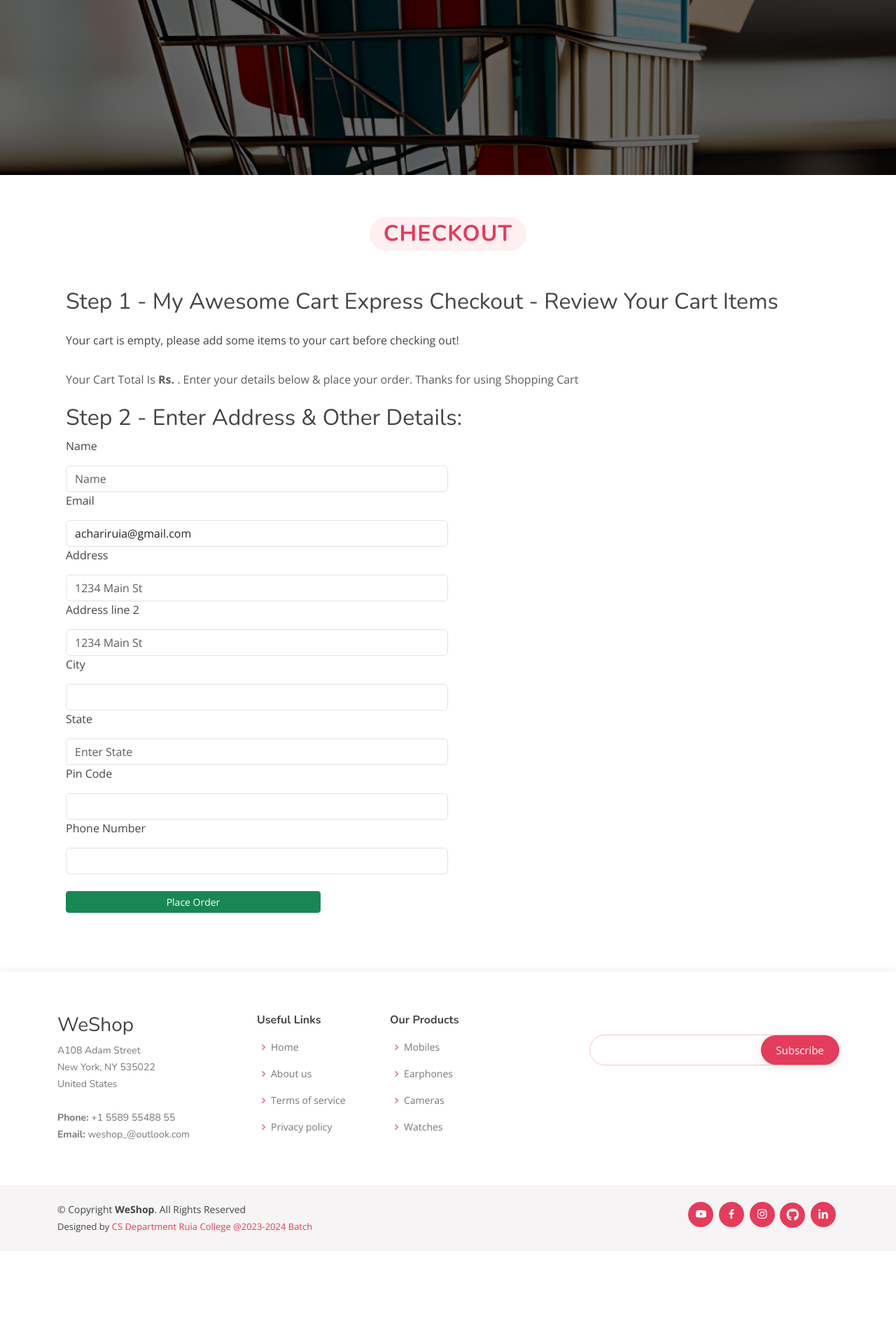
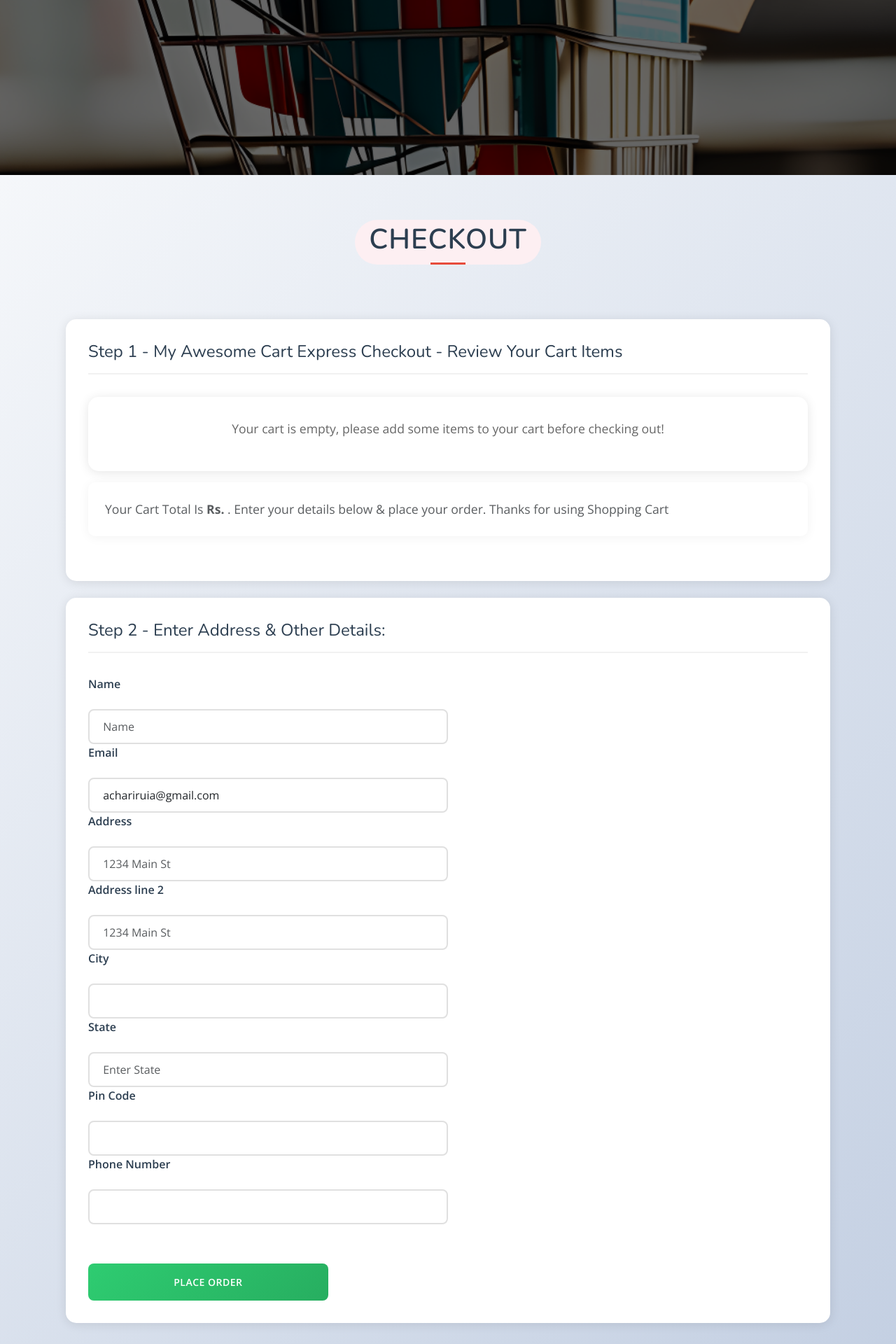
Before and after one commit to anirudhsuresh21/Django_E-Commerce, a Django app: page /checkout/ in a window 1280 px wide. Shown: the part 550-2470 px from the top of the page at 70% size. Before the commit the page ends 2311 px from the top, so only its background shows below. Run offline with Django 4.2, Linux system fonts and the light colour scheme; a user stored in the database is signed in; parts of the project's set-up code (start-up, migrations or seed data) failed here and were passed over; some libraries are stand-ins or nearby versions.

Commit message:
minimal changes

```diff
--- a/ecommerceapp/views.py
+++ b/ecommerceapp/views.py
@@ -1,43 +1,36 @@
-from django.shortcuts import render,redirect
-from ecommerceapp.models import Contact,Product,OrderUpdate,Orders
-from django.contrib import messages
+from django.http import JsonResponse
+from django.shortcuts import render,redirect, get_object_or_404
+from ecommerceapp.models import Contact,Product,OrderUpdate,Orders, Services, ServiceAppointments
 from math import ceil
 from ecommerceapp import keys
-from django.conf import settings
 MERCHANT_KEY=keys.MK
 import json
 from django.views.decorators.csrf import  csrf_exempt
 from PayTm import Checksum
 from django.contrib import messages
 from django.template.loader import render_to_string
-from django.utils.http import urlsafe_base64_decode,urlsafe_base64_encode
-from authshop.utils import TokenGenerator,generate_token
-from django.utils.encoding import force_bytes,force_str,DjangoUnicodeDecodeError
-from django.core.mail import EmailMessage
 from django.conf import settings
 from django.core.mail import send_mail
 from datetime import date
 import json
 import re
+from django.contrib.auth.decorators import login_required
 # from models import Orders
 #from PayTm import Checksum
 # Create your views here.
 
 def index(request):
     allProds = []
-    catprods = Product.objects.values('category','id')
-    print(catprods)
+    catprods = Product.objects.values('category', 'product_id')  # Changed from id to product_id
     cats = {item['category'] for item in catprods}
     for cat in cats:
-        prod= Product.objects.filter(category=cat)
-        n=len(prod)
+        prod = Product.objects.filter(category=cat)
+        n = len(prod)
         nSlides = n // 4 + ceil((n / 4) - (n // 4))
         allProds.append([prod, range(1, nSlides), nSlides])
 
-    params= {'allProds':allProds}
-
-    return render(request,"index.html",params)
-    #return render(request,"index.html")
+    params = {'allProds': allProds}
+    return render(request, "index.html", params)
 
 def contact(request):
     if request.method=="POST":
@@ -267,7 +260,9 @@
         messages.warning(request,"Login & Try Again")
         return redirect('/auth/login')
     currentuser=request.user.username
+    print(currentuser)
     items=Orders.objects.filter(email=currentuser)
+    print(items)
     myid=""
 
 
@@ -284,6 +279,7 @@
     #     print(j.update_desc)
 
     context ={"items":items}
+    print(context)
     # print(currentuser)
     return render(request,"profile.html",context)
 
@@ -293,3 +289,171 @@
 
 def privacy(request):
     return render(request,'privacy.html')
+
+def service_detail(request, service_id):
+    if request.method == 'POST':
+        if not request.user.is_authenticated:
+            messages.warning(request,"Login & Try Again")
+            return redirect('/auth/login')
+        try:
+            service_id=request.POST.get('service_id')
+            service = get_object_or_404(Services, service_id=service_id)
+
+            appointment = ServiceAppointments.objects.create(
+                user_id=request.user.id,
+                service=service,  # This is now properly handled
+                service_name=service.service_name,
+                appointment_date=request.POST.get('appointment_date'),
+                appointment_time=request.POST.get('appointment_time'),
+                customer_name=request.POST.get('customer_name'),
+                customer_email=request.POST.get('customer_email'),
+                customer_phone=request.POST.get('customer_phone'),
+                special_requests=request.POST.get('special_requests', '')
+            )
+
+            # Send email notification
+            subject = f'Appointment Confirmation - {service.service_name}'
+            message = render_to_string('email/appointment_confirmation.html', {
+                'appointment': appointment,
+                'service': service,
+            })
+
+            send_mail(
+                subject,
+                message,
+                settings.EMAIL_HOST_USER,
+                [appointment.customer_email],
+                html_message=message,
+            )
+
+            messages.success(request, 'Appointment booked successfully! Check your email for confirmation.')
+
+        except Exception as e:
+            messages.error(request, f'Error booking appointment: {str(e)}')
+
+        return redirect('service_detail', service_id=service_id)
+    service = get_object_or_404(Services, service_id=service_id)
+    services = Services.objects.all()
+    return render(request, 'service_detail.html', {'service': service, 'services': services})
+
+def book_appointment(request):
+    if not request.user.is_authenticated:
+        messages.warning(request,"Login & Try Again")
+        return redirect('/auth/login')
+    if request.method == 'POST':
+        try:
+            service_id=request.POST.get('service_id')
+            service = get_object_or_404(Services, service_id=service_id)
+
+            appointment = ServiceAppointments.objects.create(
+                user_id=request.user.id,
+                service=service,  # This is now properly handled
+                service_name=service.service_name,
+                appointment_date=request.POST.get('appointment_date'),
+                appointment_time=request.POST.get('appointment_time'),
+                customer_name=request.POST.get('customer_name'),
+                customer_email=request.POST.get('customer_email'),
+                customer_phone=request.POST.get('customer_phone'),
+                special_requests=request.POST.get('special_requests', '')
+            )
+
+            # Send email notification
+            subject = f'Appointment Confirmation - {service.service_name}'
+            message = render_to_string('email/appointment_confirmation.html', {
+                'appointment': appointment,
+                'service': service,
+            })
+
+            send_mail(
+                subject,
+                message,
+                settings.EMAIL_HOST_USER,
+                [appointment.customer_email],
+                html_message=message,
+            )
+
+            messages.success(request, 'Appointment booked successfully! Check your email for confirmation.')
+
+        except Exception as e:
+            messages.error(request, f'Error booking appointment: {str(e)}')
+
+        return redirect('service_detail', service_id=service_id)
+
+    return redirect('service_detail', service_id=service_id)
+
+def services_list(request):
+    """View to display all available services"""
+    services = Services.objects.all()
+    return render(request, 'services.html', {'services': services})
+
+def product_detail(request, product_id):
+    product = get_object_or_404(Product, product_id=product_id)  # Changed from id to product_id
+    return render(request, 'product_detail.html', {'product': product})
+
+
+def product_api(request, product_id):
+    try:
+        product = Product.objects.get(product_id=product_id)
+        sizes = []
+        if product.sizes_available:
+            if isinstance(product.sizes_available, str):
+                # If it's a string, split by comma and clean up
+                sizes = [size.strip() for size in product.sizes_available.split(',') if size.strip()]
+            elif isinstance(product.sizes_available, (list, tuple)):
+                # If it's already a list/tuple
+                sizes = list(product.sizes_available)
+            else:
+                # Default sizes if nothing else works
+                sizes = ['S', 'M', 'L']
+
+        data = {
+            'id': product.product_id,
+            'product_name': product.product_name,
+            'price': str(product.price),
+            'sale_price': str(product.sale_price) if product.sale_price else None,
+            'discount_percentage': product.discount_percentage,
+            'description': product.description,
+            'main_image': str(product.main_image),
+            'image_2': str(product.image_2) if product.image_2 else None,
+            'image_3': str(product.image_3) if product.image_3 else None,
+            'image_4': str(product.image_4) if product.image_4 else None,
+            'fabric': product.fabric,
+            'work_type': product.work_type,
+            'stock': product.stock,
+            'category': product.get_category_display(),
+            'style': product.style,
+            'occasion_type': product.occasion_type,
+            'sizes_available': sizes,
+            'custom_sizing_available': product.custom_sizing_available,
+            # 'delivery_time': product.delivery_time,
+            'alteration_available': product.alteration_available,
+        }
+        print("Sizes being sent:", sizes)  # Debug print
+        return JsonResponse(data)
+    except Product.DoesNotExist:
+        return JsonResponse({'error': 'Product not found'}, status=404)
+
+
+def mens(request):
+    return render(request, 'mens.html')
+
+def womens(request):
+    return render(request, 'women.html')
+
+def mens_collection(request):
+    products = Product.objects.filter(category='GROOM').order_by('-created_at')
+    context = {
+        'products': products,
+        'category_name': 'Groom Collection',
+        'category_description': 'Explore our exclusive collection for the perfect groom'
+    }
+    return render(request, 'collection.html', context)
+
+def womens_collection(request):
+    products = Product.objects.filter(category='BRIDE').order_by('-created_at')
+    context = {
+        'products': products,
+        'category_name': 'Bridal Collection',
+        'category_description': 'Discover your dream wedding attire'
+    }
+    return render(request, 'collection.html', context)
--- a/templates/checkout.html
+++ b/templates/checkout.html
@@ -47,7 +47,7 @@
                    <nav aria-label="breadcrumb">
          <ol class="breadcrumb mt-3">
            <li class="breadcrumb-item active" aria-current="page">Your Cart Total Is <b>Rs. <span id="totalprice"></span> <span id="amount"></span></b>. Enter your details below & place your order. Thanks for using Shopping Cart</li>
-           <li</li>
+           <li></li>
          </ol>
        </nav>
 
@@ -121,6 +121,187 @@
    <script src="https://cdnjs.cloudflare.com/ajax/libs/popper.js/1.14.6/umd/popper.min.js" integrity="sha384-wHAiFfRlMFy6i5SRaxvfOCifBUQy1xHdJ/yoi7FRNXMRBu5WHdZYu1hA6ZOblgut" crossorigin="anonymous"></script>
    <script src="https://stackpath.bootstrapcdn.com/bootstrap/4.2.1/js/bootstrap.min.js" integrity="sha384-B0UglyR+jN6CkvvICOB2joaf5I4l3gm9GU6Hc1og6Ls7i6U/mkkaduKaBhlAXv9k" crossorigin="anonymous"></script>
 
+<style>
+    .portfolio {
+        padding: 4rem 0;
+        background: linear-gradient(135deg, #f5f7fa 0%, #c3cfe2 100%);
+    }
+
+    .section-title {
+        text-align: center;
+        margin-bottom: 3rem;
+    }
+
+    .section-title h2 {
+        font-size: 2.5rem;
+        color: #2c3e50;
+        font-weight: 600;
+        position: relative;
+        padding-bottom: 1rem;
+    }
+
+    .section-title h2:after {
+        content: '';
+        position: absolute;
+        bottom: 0;
+        left: 50%;
+        transform: translateX(-50%);
+        width: 50px;
+        height: 3px;
+        background: #e74c3c;
+    }
+
+    .list-group {
+        box-shadow: 0 2px 15px rgba(0, 0, 0, 0.1);
+        border-radius: 15px;
+        overflow: hidden;
+    }
+
+    .list-group-item {
+        border: none;
+        padding: 1.2rem;
+        background: white;
+        transition: all 0.3s ease;
+    }
+
+    .list-group-item:hover {
+        background: #f8f9fa;
+        transform: translateX(5px);
+    }
+
+    .badge {
+        padding: 0.5rem 1rem;
+        border-radius: 20px;
+        font-size: 0.9rem;
+        background: #3498db;
+    }
+
+    .breadcrumb {
+        background: white;
+        padding: 1.5rem;
+        border-radius: 10px;
+        box-shadow: 0 2px 15px rgba(0, 0, 0, 0.05);
+        margin: 2rem 0;
+    }
+
+    .breadcrumb-item {
+        color: #666;
+        font-size: 1.1rem;
+    }
+
+    .form-control {
+        height: 50px;
+        border: 2px solid #e0e0e0;
+        border-radius: 8px;
+        padding: 0.75rem 1.2rem;
+        transition: all 0.3s ease;
+    }
+
+    .form-control:focus {
+        border-color: #3498db;
+        box-shadow: 0 0 0 3px rgba(52, 152, 219, 0.1);
+    }
+
+    .form-group label {
+        color: #2c3e50;
+        font-weight: 600;
+        margin-bottom: 0.5rem;
+    }
+
+    .btn-success {
+        background: linear-gradient(135deg, #2ecc71, #27ae60);
+        border: none;
+        padding: 1rem 2rem;
+        border-radius: 8px;
+        font-weight: 600;
+        letter-spacing: 0.5px;
+        text-transform: uppercase;
+        margin-top: 2rem;
+        transition: all 0.3s ease;
+    }
+
+    .btn-success:hover {
+        transform: translateY(-2px);
+        box-shadow: 0 5px 15px rgba(46, 204, 113, 0.3);
+        background: linear-gradient(135deg, #27ae60, #2ecc71);
+    }
+
+    .alert {
+        border: none;
+        border-radius: 10px;
+        padding: 1rem 1.5rem;
+        margin-bottom: 2rem;
+        animation: slideDown 0.3s ease;
+    }
+
+    @keyframes slideDown {
+        from { transform: translateY(-20px); opacity: 0; }
+        to { transform: translateY(0); opacity: 1; }
+    }
+
+    /* Price Display */
+    #totalprice {
+        color: #e74c3c;
+        font-size: 1.2rem;
+        font-weight: 700;
+    }
+
+    /* Mobile Responsiveness */
+    @media (max-width: 768px) {
+        .form-row {
+            margin-bottom: 1rem;
+        }
+
+        .form-group {
+            margin-bottom: 1.5rem;
+        }
+
+        .btn-success {
+            width: 100%;
+            margin-top: 1rem;
+        }
+
+        .section-title h2 {
+            font-size: 2rem;
+        }
+    }
+
+    /* Cart Items Animation */
+    .list-group-item {
+        animation: fadeIn 0.5s ease;
+        animation-fill-mode: both;
+    }
+
+    @keyframes fadeIn {
+        from { opacity: 0; transform: translateY(10px); }
+        to { opacity: 1; transform: translateY(0); }
+    }
+
+    /* Empty Cart State */
+    #items p {
+        text-align: center;
+        padding: 2rem;
+        color: #666;
+        font-size: 1.1rem;
+    }
+
+    /* Form Section Styling */
+    .col.my-4 {
+        background: white;
+        padding: 2rem;
+        border-radius: 15px;
+        box-shadow: 0 2px 15px rgba(0, 0, 0, 0.1);
+        margin-bottom: 2rem;
+    }
+
+    .col.my-4 h2 {
+        color: #2c3e50;
+        font-size: 1.5rem;
+        margin-bottom: 2rem;
+        padding-bottom: 1rem;
+        border-bottom: 2px solid #f1f1f1;
+    }
+</style>
 
 <script>
     if (localStorage.getItem('cart') == null) {
```
